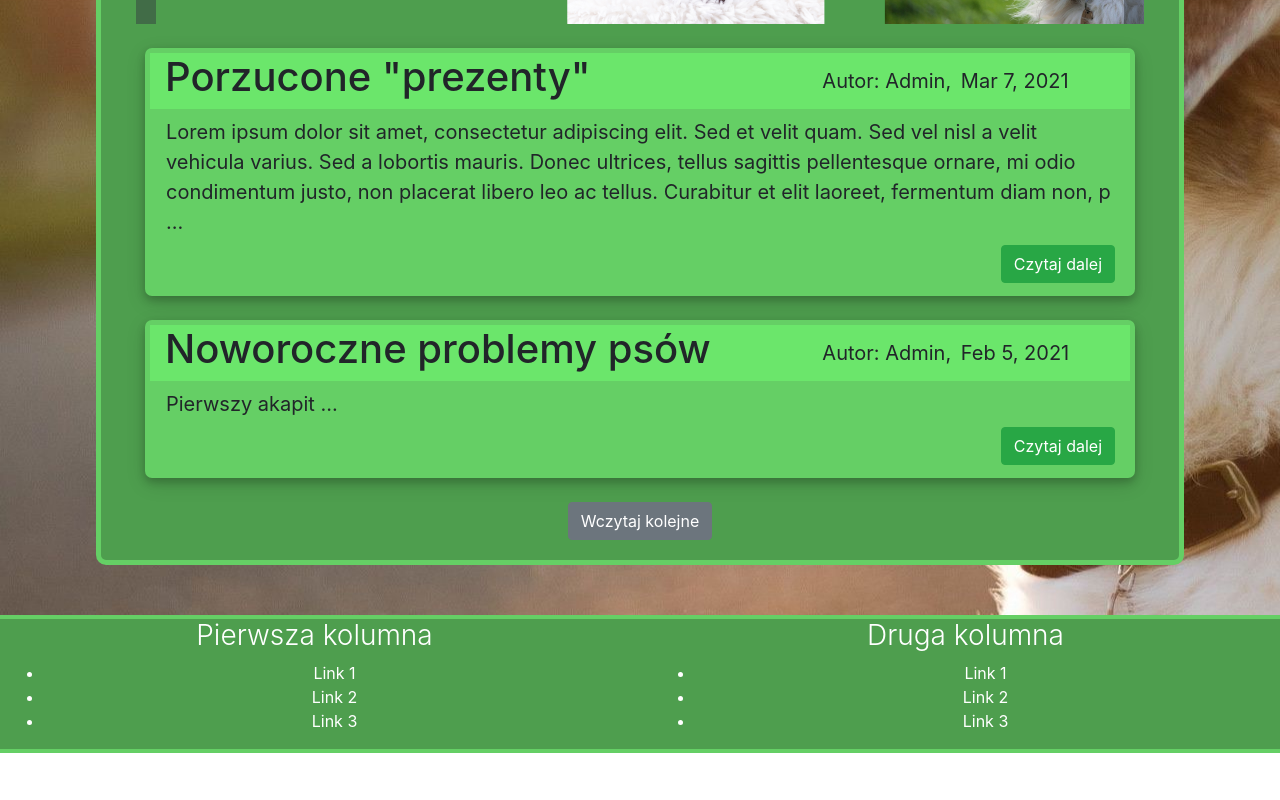
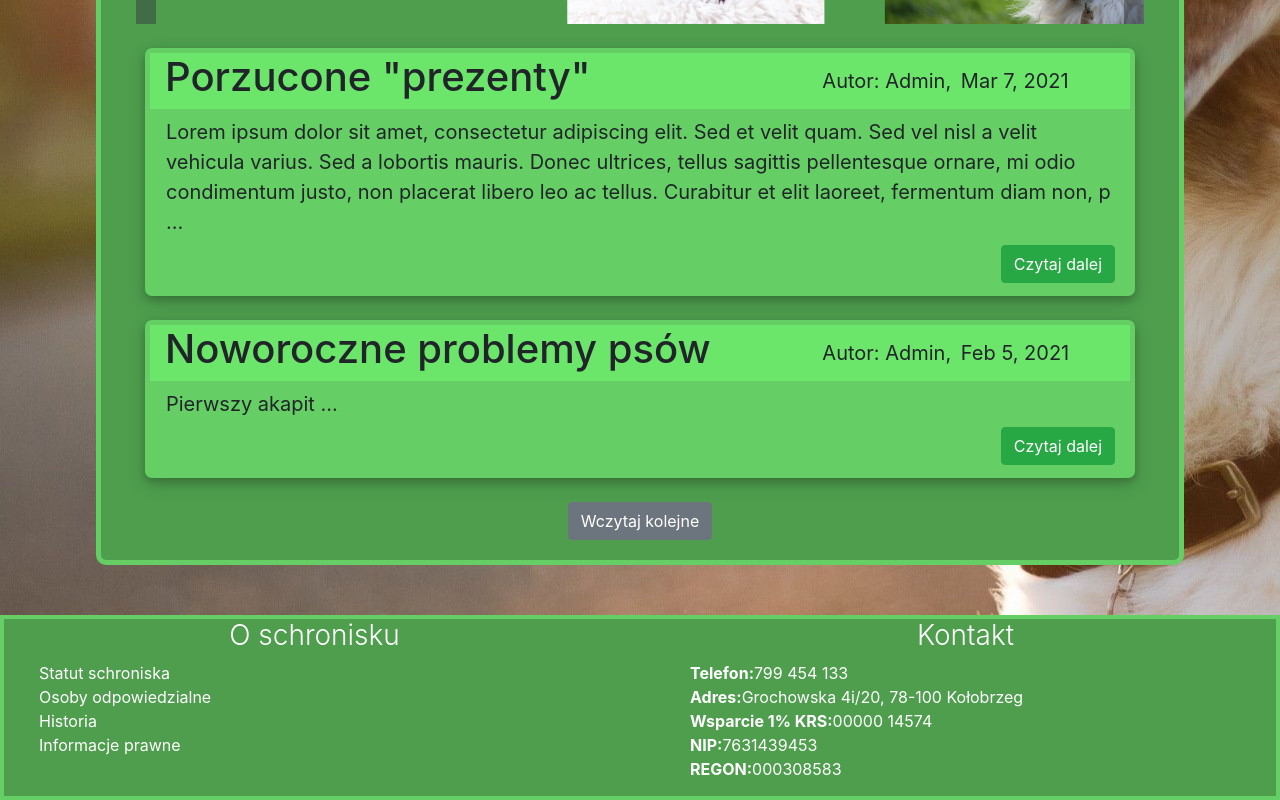
Before and after one commit to YourSenseiCreeper/OgonDoGory, an Angular app: page / in a window 1280 px wide. Shown: the part 623-1423 px from the top of the page. Before the commit the page ends 1376 px from the top, so only its background shows below. Built offline with nearby package versions, Linux system fonts and the light colour scheme.

Commit message:
Stopka szczegóły

```diff
--- a/src/app/app/app.component.html
+++ b/src/app/app/app.component.html
@@ -54,22 +54,39 @@
 </div>
 
 <footer>
-  <div class="row text-center">
+  <div class="row text-center" style="padding-bottom: 15px;">
     <div class="col">
-      <h3>Pierwsza kolumna</h3>
-      <ul>
-        <li>Link 1</li>
-        <li>Link 2</li>
-        <li>Link 3</li>
-      </ul>
+      <h3>O schronisku</h3>
+      <div class="row" style="padding-left: 50px;">
+        <a href="#">Statut schroniska</a>
+      </div>
+      <div class="row" style="padding-left: 50px;">
+        <a href="#">Osoby odpowiedzialne</a>
+      </div>
+      <div class="row" style="padding-left: 50px;">
+        <a href="#">Historia</a>
+      </div>
+      <div class="row" style="padding-left: 50px;">
+        <a href="#">Informacje prawne</a>
+      </div>
     </div>
     <div class="col">
-      <h3>Druga kolumna</h3>
-      <ul>
-        <li>Link 1</li>
-        <li>Link 2</li>
-        <li>Link 3</li>
-      </ul>
+      <h3>Kontakt</h3>
+      <div class="row" style="padding-left: 50px;">
+        <b>Telefon:</b> 799 454 133
+      </div>
+      <div class="row" style="padding-left: 50px;">
+        <b>Adres:</b> Grochowska 4i/20, 78-100 Kołobrzeg
+      </div>
+      <div class="row" style="padding-left: 50px;">
+        <b>Wsparcie 1% KRS:</b> 00000 14574
+      </div>
+      <div class="row" style="padding-left: 50px;">
+        <b>NIP:</b> 7631439453
+      </div>
+      <div class="row" style="padding-left: 50px;">
+        <b>REGON:</b> 000308583
+      </div>
     </div>
   </div>
 </footer>
--- a/src/app/app/app.component.scss
+++ b/src/app/app/app.component.scss
@@ -44,10 +44,18 @@ $main-theme-background: rgb(78, 158, 78);
     background-color: $main-theme-hover;
 }
 
-footer .row {
+footer {
     border: 4px solid $main-theme;
     background-color: $main-theme-background;
     color: white;
+}
+
+footer .row a {
+    color: white
+}
+
+footer .row a:hover {
+    color: $main-theme-hover;
 }
 
 footer .row h3 {
--- a/src/app/app/contact/contact.component.html
+++ b/src/app/app/contact/contact.component.html
@@ -7,6 +7,7 @@
     <div class="col">
         <h2>Adres</h2>
         <h3>Grochowska 4i/20, 78-100 Kołobrzeg</h3>
+    </div>
 </div>
 
 <div class="mx-2 my-2" style="width: 100%; background-color: lightgrey;">
```
